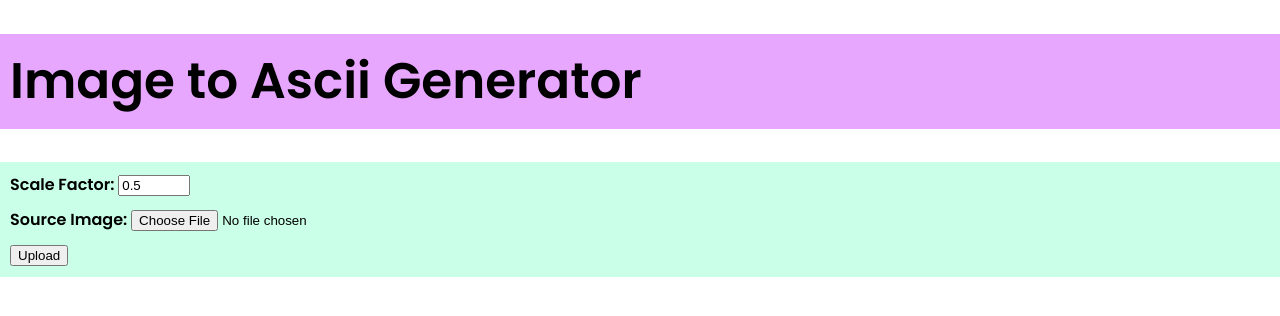
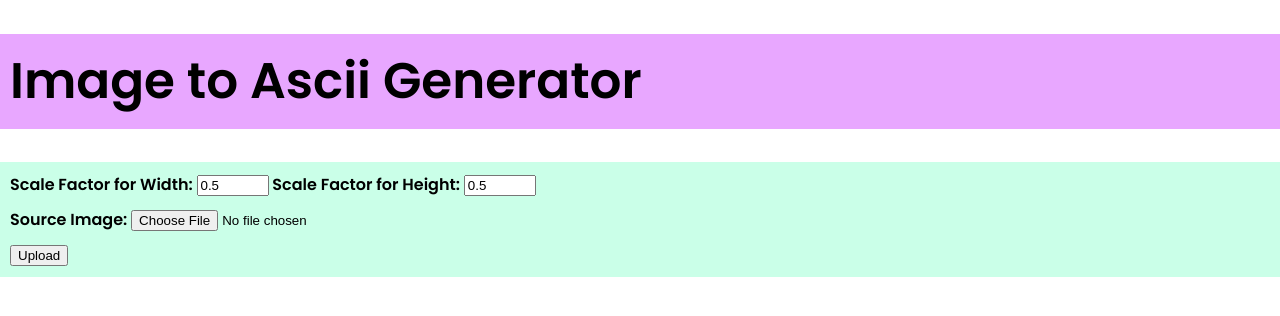
Before and after one commit to radkinz/ascii-image-gen-with-flask, a Flask app: page / in a window 1280 px wide. Shown: the top 316 px of the page. Run offline with Flask 2, Linux system fonts and the light colour scheme.

Commit message:
make 2 scale factors

```diff
--- a/app.py
+++ b/app.py
@@ -24,7 +24,7 @@ app.secret_key = secret_key
 ALLOWED_EXTENSIONS = set(['jpg', 'jpeg', 'png'])
 
 #constants for ascii code
-CHARS = " $@B%8&WM#/\\|()1{}[]?-_+~<>!lI,\"^. "
+CHARS = "$@B%8&WM#/\\|()1{}[]?-_+~<>!lI,\"^."
 CHAR_ARR = list(CHARS)
 INTERVAl = len(CHAR_ARR)/256
 ONE_CHAR_WIDTH = 8
@@ -51,8 +51,9 @@ def data():
   #get form data from other inputs like scale factor
   form_data = request.form
 
-  #set scale factor from user input
-  Scale_Factor = eval(form_data['ScaleFactor'])
+  #set scale factors from user input
+  Scale_Factor_Width = eval(form_data['ScaleFactorWidth'])
+  Scale_Factor_Height = eval(form_data['ScaleFactorHeight'])
 
   #get file type and see if the type is allowed
   file_type = '.' in file.filename and file.filename.rsplit('.', 1)[1].lower()
@@ -66,13 +67,12 @@ def data():
   #ascii conversion
 
   #set up ascii variables
-  output = ""
   img = Image.open(app.instance_path + "\\htmlfi\\" + filename)
   fnt = ImageFont.truetype(r'C:\Windows\Fonts\arial.ttf', 15)
 
   #resize uploaded image
   width, height = img.size
-  img = img.resize((int(width*(ONE_CHAR_WIDTH/ONE_CHAR_HEIGHT)*Scale_Factor), int(height*(ONE_CHAR_WIDTH/ONE_CHAR_HEIGHT)*Scale_Factor)), Image.NEAREST)
+  img = img.resize((int(width*(ONE_CHAR_WIDTH/ONE_CHAR_HEIGHT)*Scale_Factor_Width), int(height*(ONE_CHAR_WIDTH/ONE_CHAR_HEIGHT)*Scale_Factor_Height)), Image.NEAREST)
   width, height = img.size
 
   #load image pixels
--- a/templates/index.html
+++ b/templates/index.html
@@ -20,8 +20,10 @@
    </div>
    <form method="post" action="/" enctype="multipart/form-data">
       <div>
-         <label>Scale Factor:</label>
-         <input type="number" name="ScaleFactor" id="ScaleFactor" min="0.01" max="3" step=".01" value="0.5">
+         <label>Scale Factor for Width:</label>
+         <input type="number" name="ScaleFactorWidth" id="ScaleFactorWidth" min="0.01" max="3" step=".01" value="0.5">
+         <label>Scale Factor for Height:</label>
+         <input type="number" name="ScaleFactorHeight" id="ScaleFactorWidth" min="0.01" max="3" step=".01" value="0.5">
       </div>
       <div>
          <label>Source Image:</label>
```
